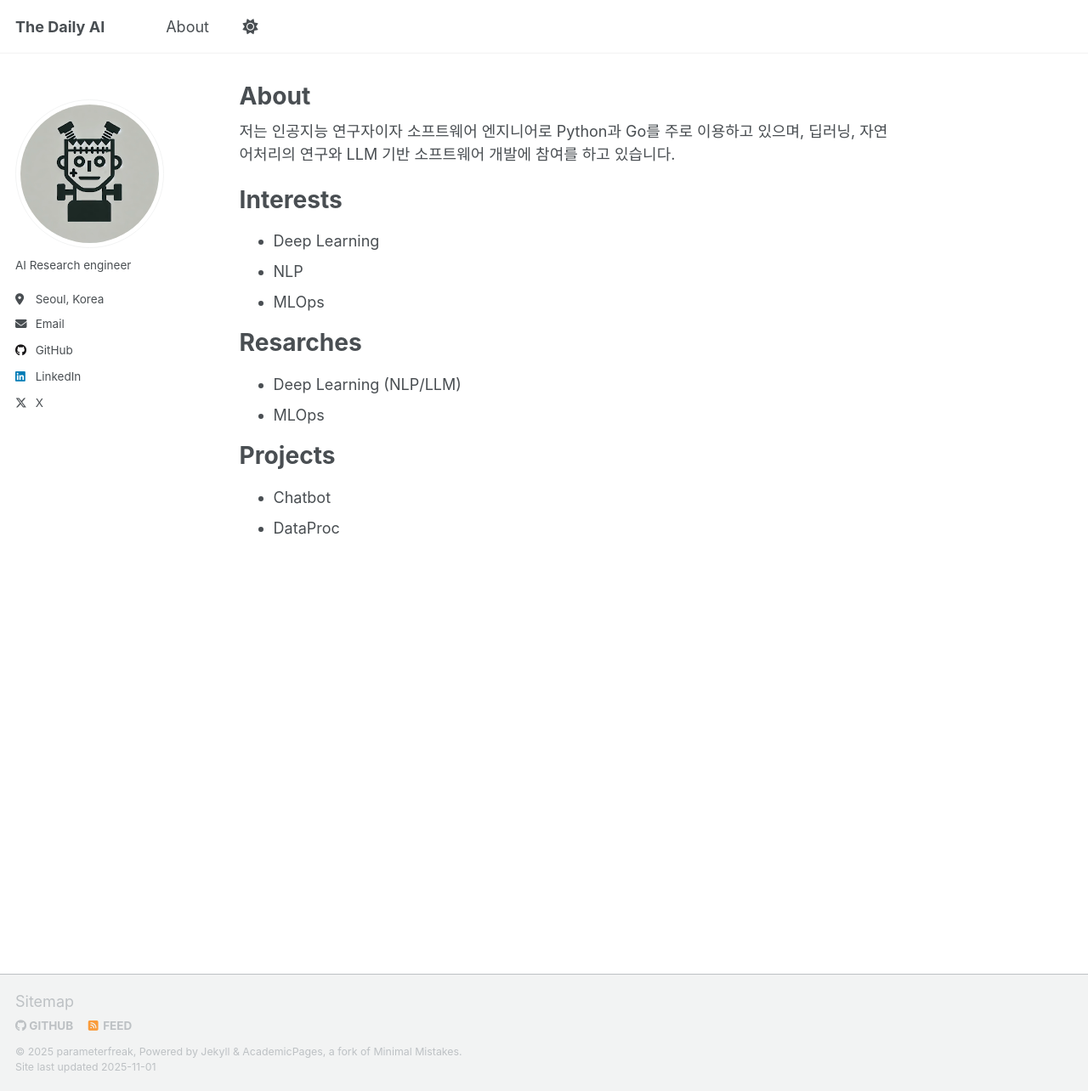
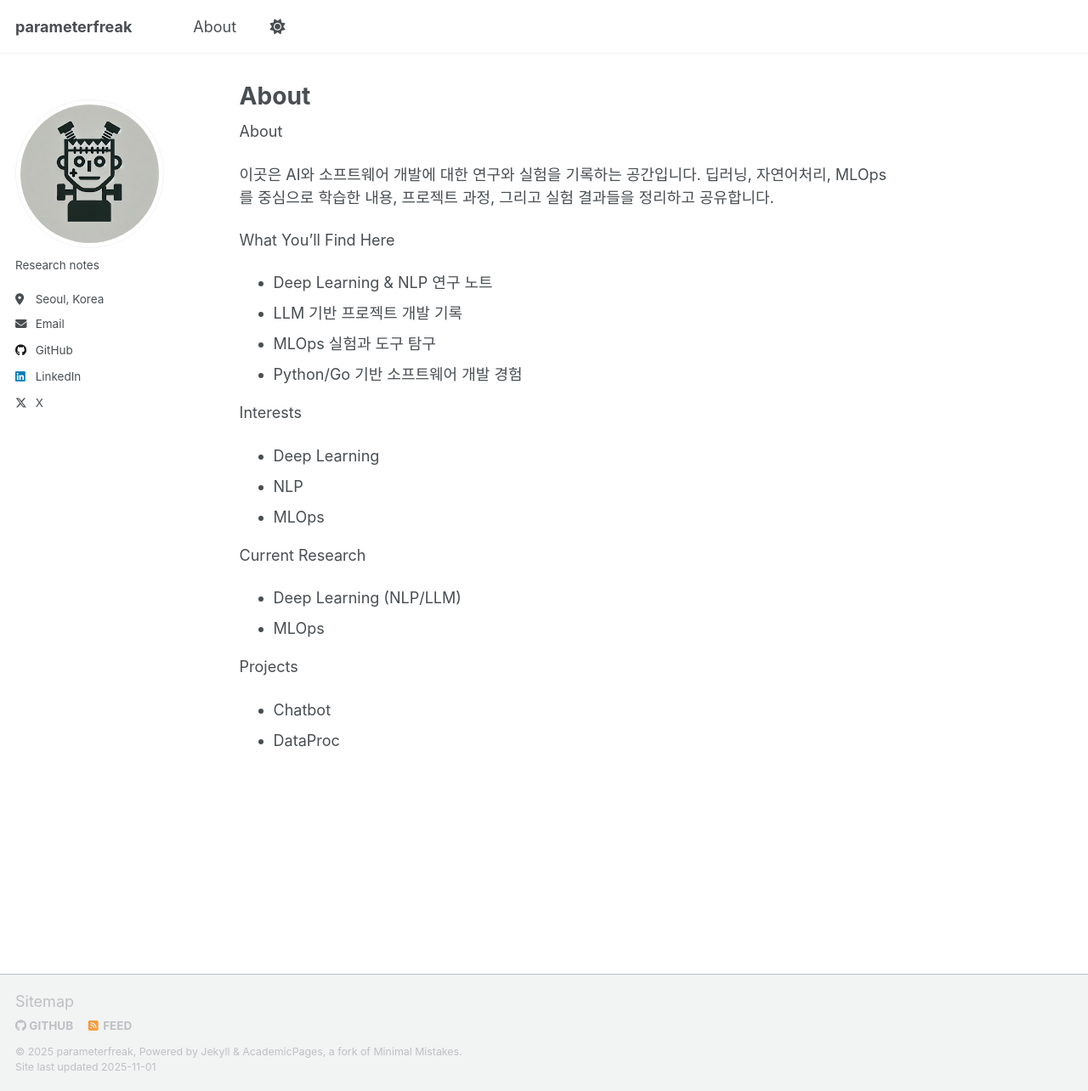
Before and after one commit to parameterfreak/parameterfreak.github.io, a Jekyll site: the page built from _pages/about.md, in a window 1280 px wide and 1284 px high. Shown: the whole window at 85% size. Built offline with Jekyll 4.4.1, drawn with Linux system fonts in a browser that asks for light colours; a script that is not in the unit is left out.

Commit message:
update about

```diff
--- a/_config.yml
+++ b/_config.yml
@@ -9,7 +9,7 @@
 # Basic Site Settings
 locale                   : "ko-KR"
 site_theme               : "default" # Currently available options are "default", "air"
-title                    : "The Daily AI"
+title                    : "parameterfreak"
 title_separator          : "-"
 name                     : &name "parameterfreak"
 description              : &description "Obsessively exploring AI, one parameter at a time"
@@ -25,7 +25,7 @@ author:
   avatar           : "profile.png"
   name             : ""
   pronouns         : # example: "she/her"
-  bio              : "AI Research engineer"
+  bio              : "Research notes"
   location         : "Seoul, Korea"
   employer         :
   uri              :
--- a/_pages/about.md
+++ b/_pages/about.md
@@ -8,17 +8,27 @@ author_profile: true
 #  - /about.html
 ---
 
-저는 인공지능 연구자이자 소프트웨어 엔지니어로 Python과 Go를 주로 이용하고 있으며, 딥러닝, 자연어처리의 연구와 LLM 기반 소프트웨어 개발에 참여를 하고 있습니다.
+About
 
-# Interests
+이곳은 AI와 소프트웨어 개발에 대한 연구와 실험을 기록하는 공간입니다.
+딥러닝, 자연어처리, MLOps를 중심으로 학습한 내용, 프로젝트 과정,
+그리고 실험 결과들을 정리하고 공유합니다.
+
+What You'll Find Here
+* Deep Learning & NLP 연구 노트
+* LLM 기반 프로젝트 개발 기록
+* MLOps 실험과 도구 탐구
+* Python/Go 기반 소프트웨어 개발 경험
+
+Interests
 * Deep Learning
 * NLP
 * MLOps
 
-# Resarches
+Current Research
 * Deep Learning (NLP/LLM)
 * MLOps
 
-# Projects
+Projects
 * Chatbot
 * DataProc
```
